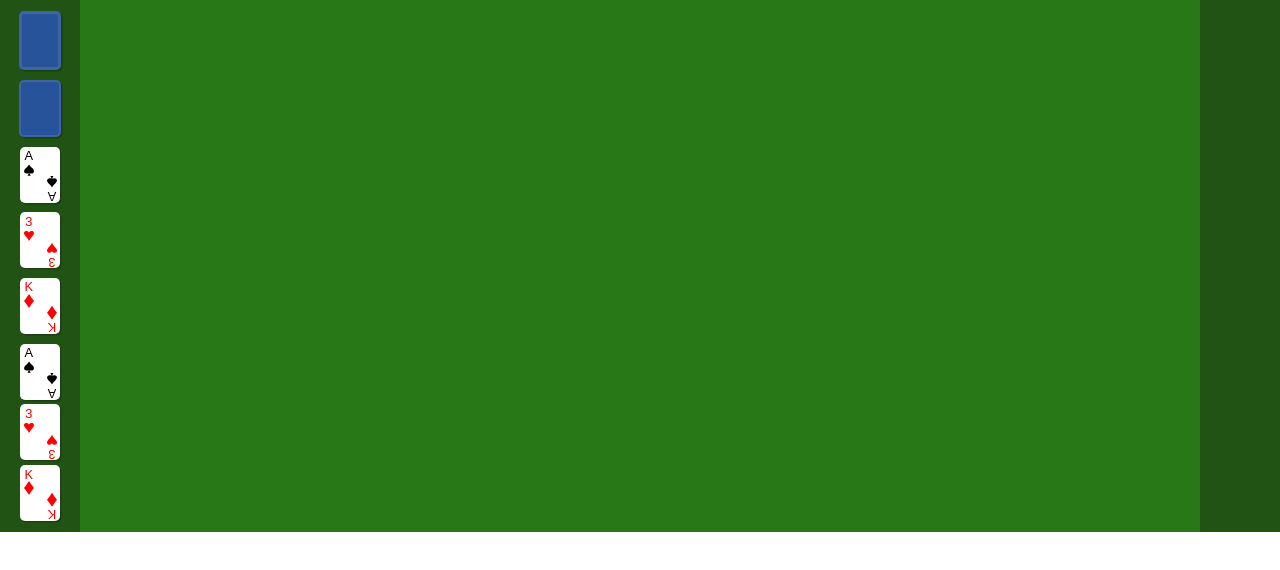
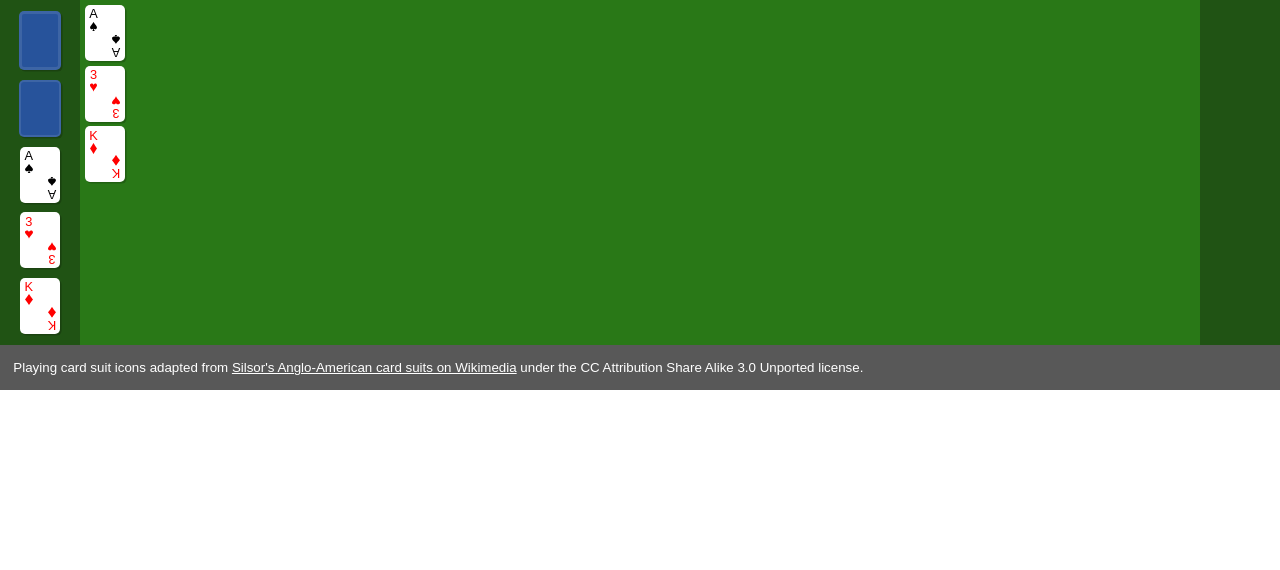
Before and after one commit to SetKu/Solitaire-Electron, a website: page index.html in a window 1280 px wide. Drawn offline with Linux system fonts and the light colour scheme.

Commit message:
Cited my sources in my actual code and created and style and setup a footer in index.html and style.css.

```diff
--- a/index.html
+++ b/index.html
@@ -50,6 +50,10 @@
             <img src="media/diamonds.svg" class="card__corner-suit">
           </div>
         </div>
+      </div>
+    </div>
+    <div class="game__working-cloth">
+      <div class="game__working-cloth__piles">
         <div class="pile">
           <div class="card">
             <div class="card__top-left">
@@ -82,11 +86,6 @@
             </div>
           </div>
         </div>
-      </div>
-    </div>
-    <div class="game__working-cloth">
-      <div class="game__working-cloth__piles">
-        <div class="pile"></div>
         <div class="pile"></div>
         <div class="pile"></div>
         <div class="pile"></div>
@@ -103,7 +102,13 @@
       <div class="card--suit-placeholder"></div>
     </div>
   </main>
-  <div class="footer"></div>
+  <footer class="footer">
+    <small>
+      Playing card suit icons adapted from <a
+        href="https://commons.wikimedia.org/wiki/File:Anglo-American_card_suits.svg" target="_blank">Silsor's
+        Anglo-American card suits on Wikimedia</a> under the CC Attribution Share Alike 3.0 Unported license.
+    </small>
+  </footer>
 </body>
 
 </html>
--- a/style.css
+++ b/style.css
@@ -80,7 +80,7 @@ body {
   position: relative;
   width: 40%;
   line-height: 100%;
-  font-size: 0.8rem;
+  font-size: 0.8em;
 }
 
 .card__top-left {
@@ -90,11 +90,28 @@ body {
 
 .card__bottom-right {
   transform: rotate(180deg);
-  bottom: 0.28rem;
+  bottom: 0.05rem;
   right: -1.85em;
 }
 
 .card__corner-suit {
-  height: 0.88125rem;
-  width: 0.6rem;
+  height: 0.88125em;
+  width: 0.6em;
 }
+
+.footer {
+  background-color: #585858;
+  color: #ffffff;
+}
+
+.footer {
+  padding: 10pt;
+}
+
+.footer a:link {
+  color: white;
+}
+
+.footer a:visited {
+  color: rgb(200, 200, 200);
+}
```
Also changed, not shown: 3rd-party-sources.md (+7 -3 lines), deck.ts (+9 -0 lines).
